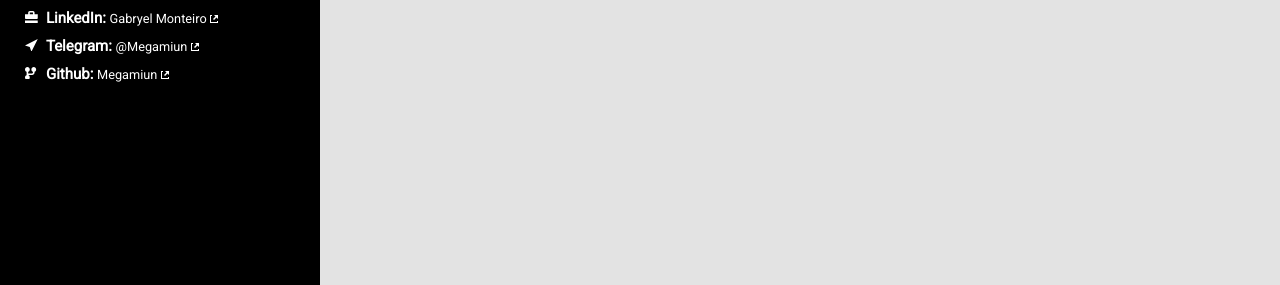
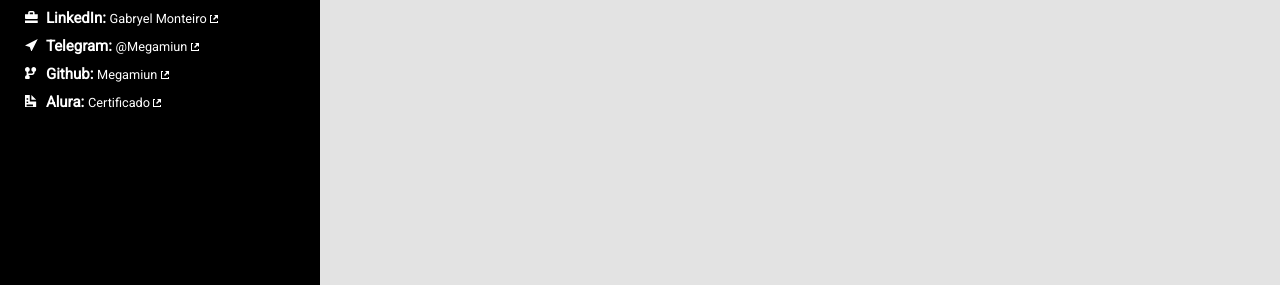
Before and after one commit to Megamiun/Megamiun.github.io, a Jekyll site: the page built from index.html, in a window 1280 px wide. Shown: the part 509-794 px from the top of the page. Built offline with Jekyll 4.4.1, drawn with Linux system fonts in a browser that asks for light colours.

Commit message:
Adding Alura certificates and favicon

```diff
--- a/_data/personal.json
+++ b/_data/personal.json
@@ -36,5 +36,11 @@
         "name": "Github",
         "value": "Megamiun",
         "url": "https://github.com/Megamiun"
+    },
+    {
+        "icon": "document.svg",
+        "name": "Alura",
+        "value": "Certificado",
+        "url": "https://cursos.alura.com.br/user/gabryel-monteiro/fullCertificate/1ffb0f35608b449016d62a0df7eafb15"
     }
 ]
--- a/css/print.scss
+++ b/css/print.scss
@@ -4,7 +4,7 @@
 
 @import "constants";
 
-.external-link {
+.external-link, .non-printable {
     display: none;
 }
 
```
Also changed, not shown: Gemfile.lock, _includes/document.svg (added), favicon.ico (added).
